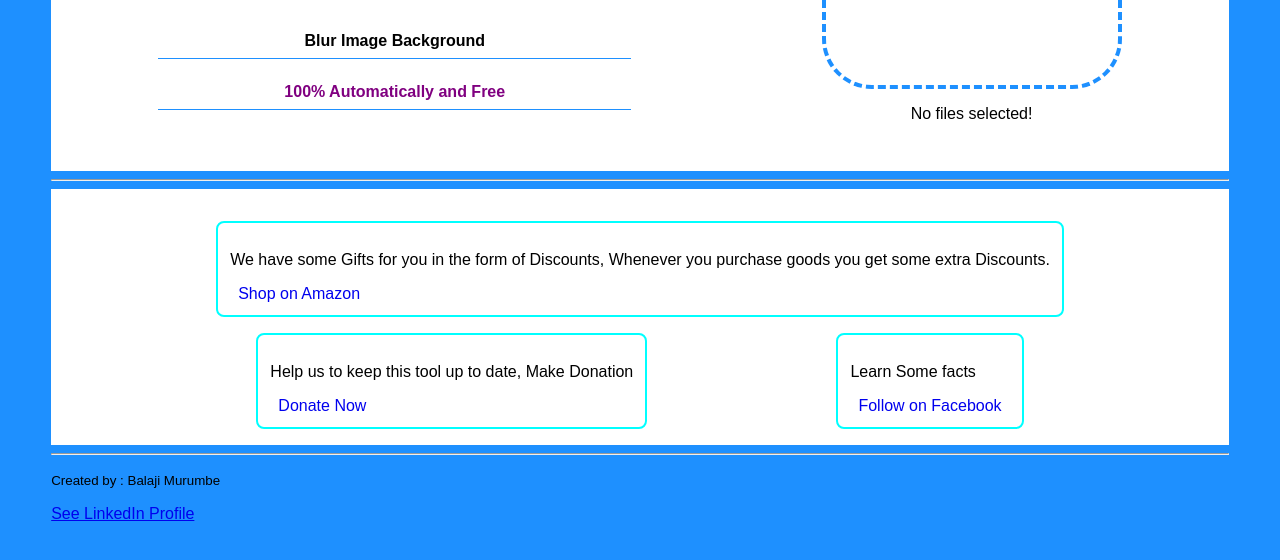
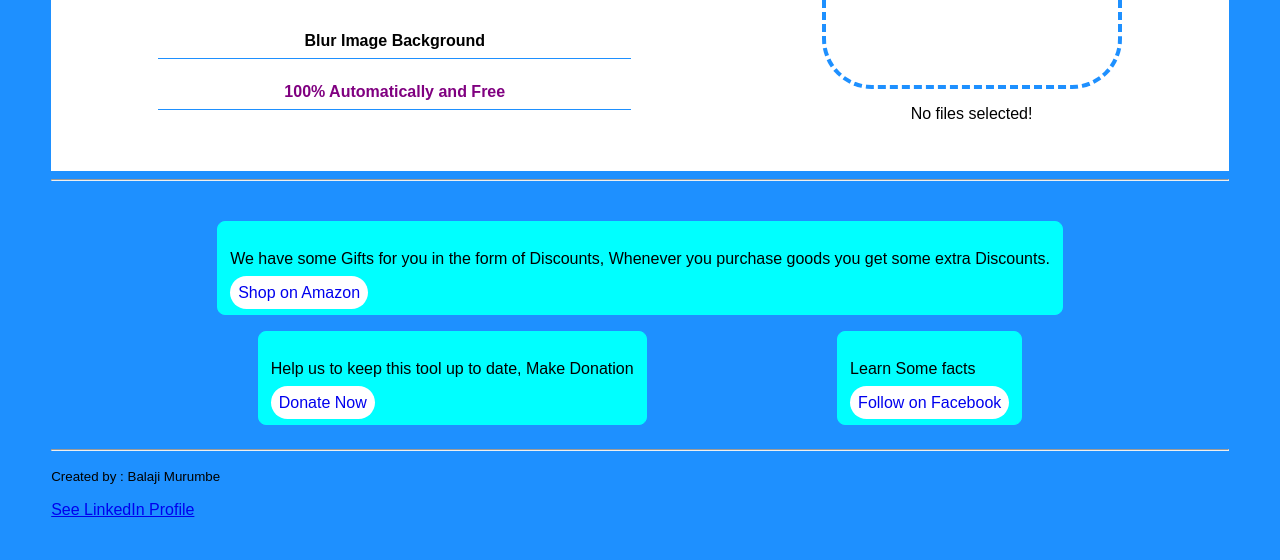
Before and after one commit to Blurground/Blurground.github.io, a plain HTML site: page index.html in a window 1280 px wide. Shown: the part 198-758 px from the top of the page. Drawn offline with Linux system fonts and the light colour scheme.

Commit message:
Update index.html

```diff
--- a/index.html
+++ b/index.html
@@ -210,10 +210,10 @@
           display:flex;
           flex-wrap:wrap;
           justify-content: space-evenly;
-          align-items: center;
+          align-items: left;
 
           margin:8px 0px 8px 0px;
-          background: white;
+
           Padding:1em;
 
 
@@ -223,16 +223,20 @@
        display:flex;
        justify-content:evenly-spaced;
        align-items:left;
-       border:solid 2px cyan;
+       border:solid 1px aqua;
        Padding:12px;
        margin-top:1em;
        border-radius:8px;
+       background:cyan;
+
 
 
 }
      .remenu a{
       text-decoration: none;
       Padding: 0.5em;
+      border-radius:50px;
+      background: white;
 
 
 }
```
